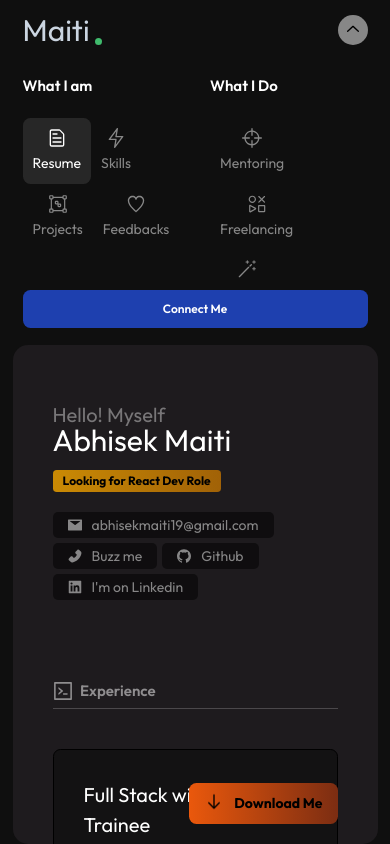
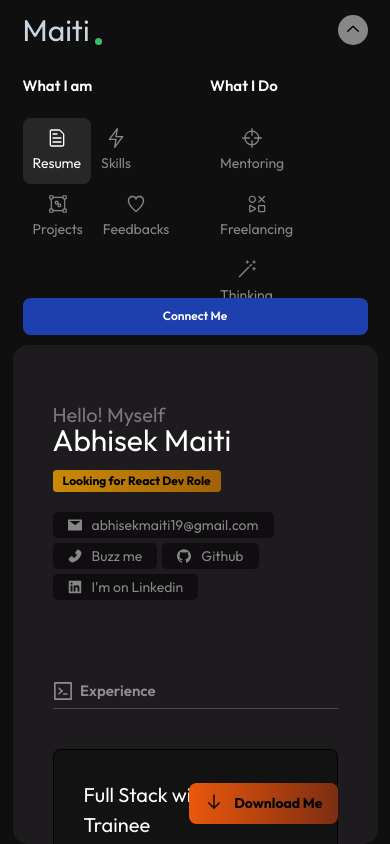
Before and after one commit to abhisekmaiti19/myself, a React (Vite) app: page / in a window 390 px wide. Both pictures are taken after a click on the element 352 px from the left and 30 px from the top of the page. Built offline with nearby package versions, Linux system fonts and the light colour scheme; a web font is replaced by a local one.

Commit message:
resume responsive -education and memories left

```diff
--- a/src/components/Cards/Projectcard.jsx
+++ b/src/components/Cards/Projectcard.jsx
@@ -7,7 +7,7 @@ export default function Projectcard({ name, img, desc }) {
   return (
     <div
       key={id}
-      className=" max-sm:w-full w-[30rem] h-[30rem] bg-brand-bg border-[1px] border-black rounded-xl relative flex flex-col gap-[2rem] overflow-hidden  transition-all duration-300 ease-in-out"
+      className=" max-sm:w-full w-[30rem] h-[30rem] max-[375px]:w-full max-[375px]:h-fit bg-brand-bg border-[1px] border-black rounded-xl relative flex flex-col gap-[2rem] overflow-hidden  transition-all duration-300 ease-in-out"
     >
       {/* only for image  */}
       <div
--- a/src/components/Sidebar/VoneSidebar.jsx
+++ b/src/components/Sidebar/VoneSidebar.jsx
@@ -93,7 +93,7 @@ export default function VoneSidebar({ isClicked }) {
       </div>
 
       <button
-        className={`relative max-md:bottom-6 flex items-center justify-center gap-[1rem] bottom-0 w-full max-xl:text-[1.2rem] xl:text-[1.4rem] font-semibold text-start p-[1rem] rounded-xl bg-blue-800 overflow-hidden ${
+        className={`relative max-md:bottom-3 flex items-center justify-center gap-[1rem] bottom-0 w-full max-xl:text-[1.2rem] xl:text-[1.4rem] font-semibold text-start p-[1rem] rounded-xl bg-blue-800 overflow-hidden ${
           isClicked
             ? `w-full flex-col-reverse justify-center text-center max-md:visible`
             : `max-md:hidden`
```
